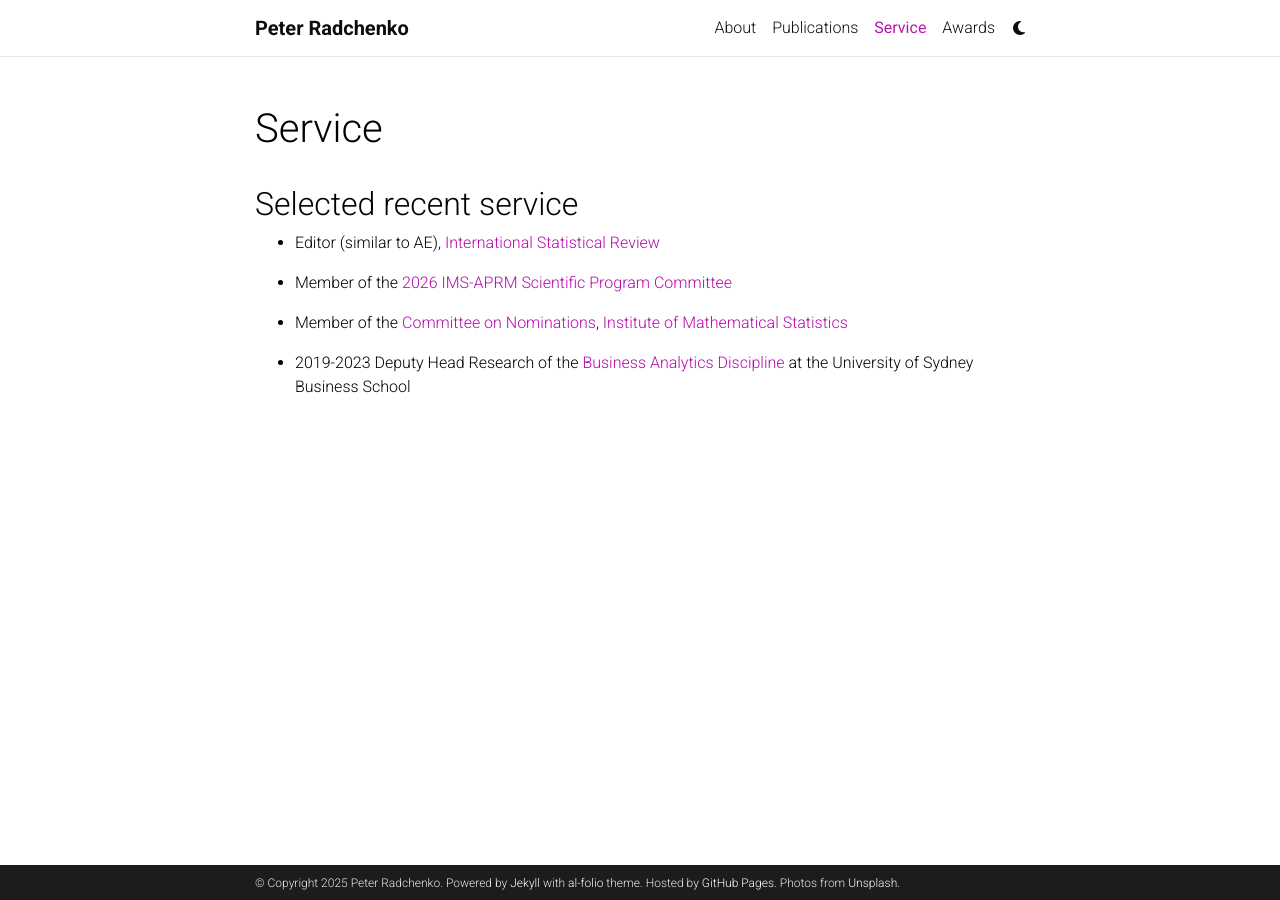
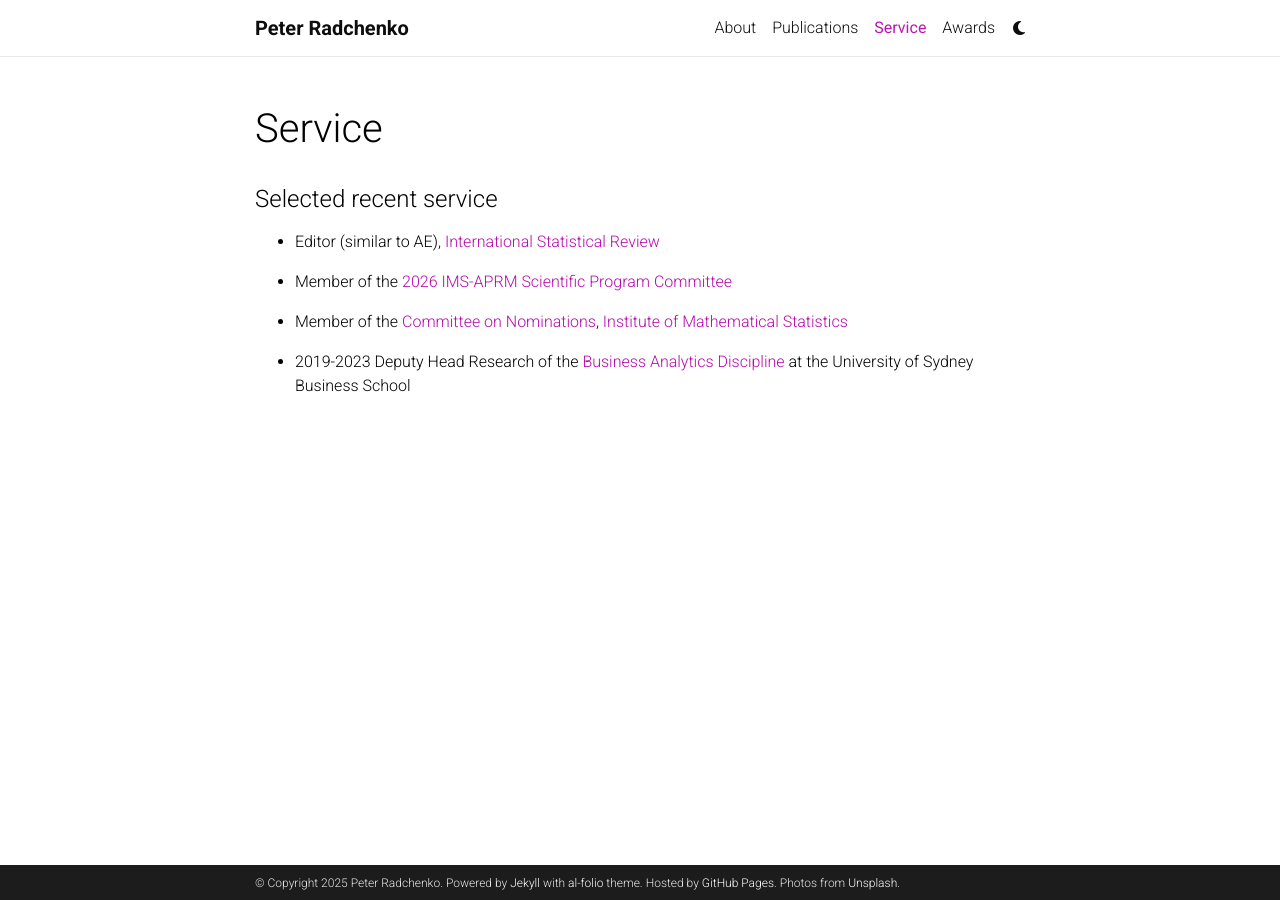
Before and after one commit to peterradchenko/peterradchenko.github.io, a Jekyll site: the page built from _pages/service.md, in a window 1280 px wide. Built offline with Jekyll 4.4.1, drawn with Linux system fonts in a browser that asks for light colours; comment, search, counter and statistics services are not loaded; a style sheet for code colours, icons or effects is not loaded.

Commit message:
Update service.md

```diff
--- a/_pages/service.md
+++ b/_pages/service.md
@@ -7,8 +7,13 @@
 nav_order: 2
 ---
 
-<h2>Selected recent service</h2>
+#### Selected recent service
 
+<p> </p>
+
+<p> </p>
+
+<p ></p>
 
 - Editor (similar to AE), [International Statistical Review](https://onlinelibrary.wiley.com/journal/17515823)
 
```
